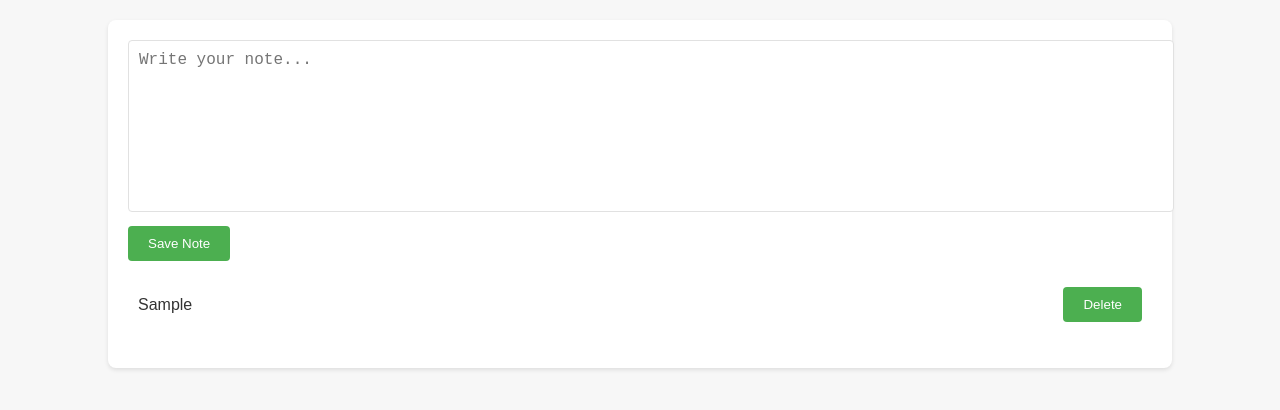
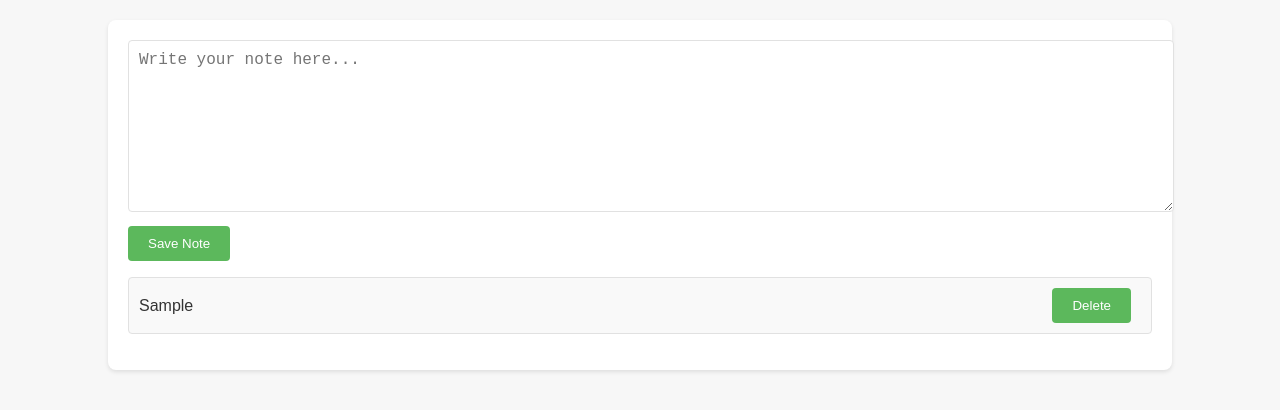
Before and after one commit to feng-wenke/notebook, a plain HTML site: page index.html in a window 1280 px wide. Both pictures are taken after typing "Sample" into the empty fields and a click on the button "Save Note". Drawn offline with Linux system fonts and the light colour scheme.

Commit message:
Update index.html

```diff
--- a/index.html
+++ b/index.html
@@ -30,85 +30,87 @@
    font-size: 16px;
    border: 1px solid #e1e1e1;
    border-radius: 4px;
-            resize: none;
   }
 
   .notebook-container button {
    padding: 10px 20px;
-            background-color: #4CAF50;
-            color: #fff;
+   margin-right: 10px;
    border: none;
    border-radius: 4px;
+   background-color: #5cb85c;
+   color: white;
    cursor: pointer;
-            transition: background-color 0.3s;
+   transition: background-color 0.3s ease;
   }
 
   .notebook-container button:hover {
-            background-color: #45a049;
+   background-color: #4cae4c;
   }
 
-        .notes-list {
+  .notebook-container .undo-btn {
+   background-color: #f0ad4e;
+  }
+
+  .notebook-container .undo-btn:hover {
+   background-color: #ec971f;
+  }
+
+  .note-list {
    list-style: none;
    padding: 0;
   }
 
   .note-item {
+   background-color: #f9f9f9;
+   margin-top: 10px;
+   padding: 10px;
+   border: 1px solid #e1e1e1;
+   border-radius: 4px;
    display: flex;
    justify-content: space-between;
    align-items: center;
-            padding: 10px;
-            border-bottom: 1px solid #e1e1e1;
-        }
-
-        .note-item:last-child {
-            border-bottom: none;
   }
 
   .delete-btn {
-            background-color: #f44336;
+   background-color: #d9534f;
    color: white;
    border: none;
+   border-radius: 4px;
    padding: 5px 10px;
    cursor: pointer;
-            border-radius: 4px;
-            transition: background-color 0.3s;
+   transition: background-color 0.3s ease;
   }
 
   .delete-btn:hover {
-            background-color: #d32f2f;
+   background-color: #c9302c;
   }
  </style>
 </head>
 <body>
  <div class="notebook-container">
-        <textarea id="noteContent" placeholder="Write your note..."></textarea>
-        <button id="saveNote">Save Note</button>
-
-        <ul id="notesList" class="notes-list">
-            <!-- Saved notes will be displayed here -->
-        </ul>
+  <textarea id="noteContent" placeholder="Write your note here..."></textarea>
+  <button id="saveBtn">Save Note</button>
+  <button id="undoDeleteBtn" class="undo-btn" style="display: none;">Undo Delete</button>
+  <ul id="notesList" class="note-list"></ul>
  </div>
 
  <script>
-        document.addEventListener('DOMContentLoaded', function() {
+  const saveBtn = document.getElementById('saveBtn');
+  const undoDeleteBtn = document.getElementById('undoDeleteBtn');
   const noteContent = document.getElementById('noteContent');
   const notesList = document.getElementById('notesList');
+  let notes = JSON.parse(localStorage.getItem('notes')) || [];
+  let deletedNote = null;
 
-            // Load notes from localStorage
-            const notes = JSON.parse(localStorage.getItem('notes')) || [];
-            notes.forEach(note => {
-                addNoteToList(note);
-            });
-
-            document.getElementById('saveNote').addEventListener('click', function() {
+  function saveNote() {
    const content = noteContent.value.trim();
    if (content) {
-                    addNoteToList(content);
     notes.push(content);
     localStorage.setItem('notes', JSON.stringify(notes));
+    addNoteToList(content);
     noteContent.value = ''; // Clear the textarea
    }
-            });
+  }
 
   function addNoteToList(content) {
    const li = document.createElement('li');
@@ -121,15 +123,33 @@
 
    // Add event listener to the delete button
    li.querySelector('.delete-btn').addEventListener('click', function() {
+    deletedNote = { content: content }; // Save the deleted note
     notesList.removeChild(li);
     const index = notes.indexOf(content);
     if (index !== -1) {
      notes.splice(index, 1);
      localStorage.setItem('notes', JSON.stringify(notes));
     }
+    undoDeleteBtn.style.display = 'inline-block'; // Show undo button
    });
   }
-        });
+
+  function undoDelete() {
+   if (deletedNote) {
+    notes.push(deletedNote.content);
+    localStorage.setItem('notes', JSON.stringify(notes));
+    addNoteToList(deletedNote.content);
+    deletedNote = null;
+    undoDeleteBtn.style.display = 'none'; // Hide undo button
+   }
+  }
+
+  // Event listeners
+  saveBtn.addEventListener('click', saveNote);
+  undoDeleteBtn.addEventListener('click', undoDelete);
+
+  // Load notes from localStorage
+  notes.forEach(addNoteToList);
  </script>
 </body>
 </html>
```
Lines whose indentation alone changed are shown as unchanged.
